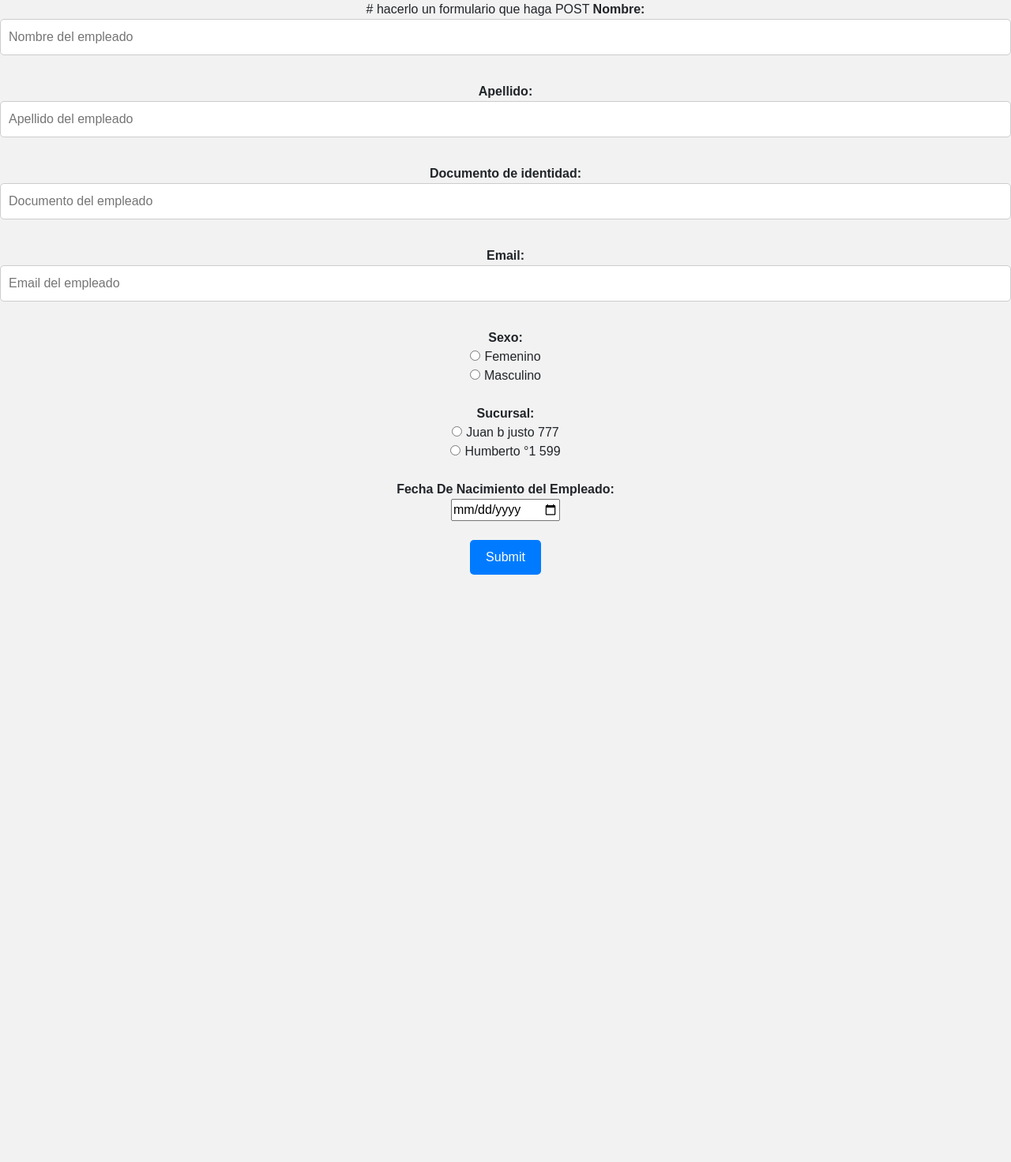
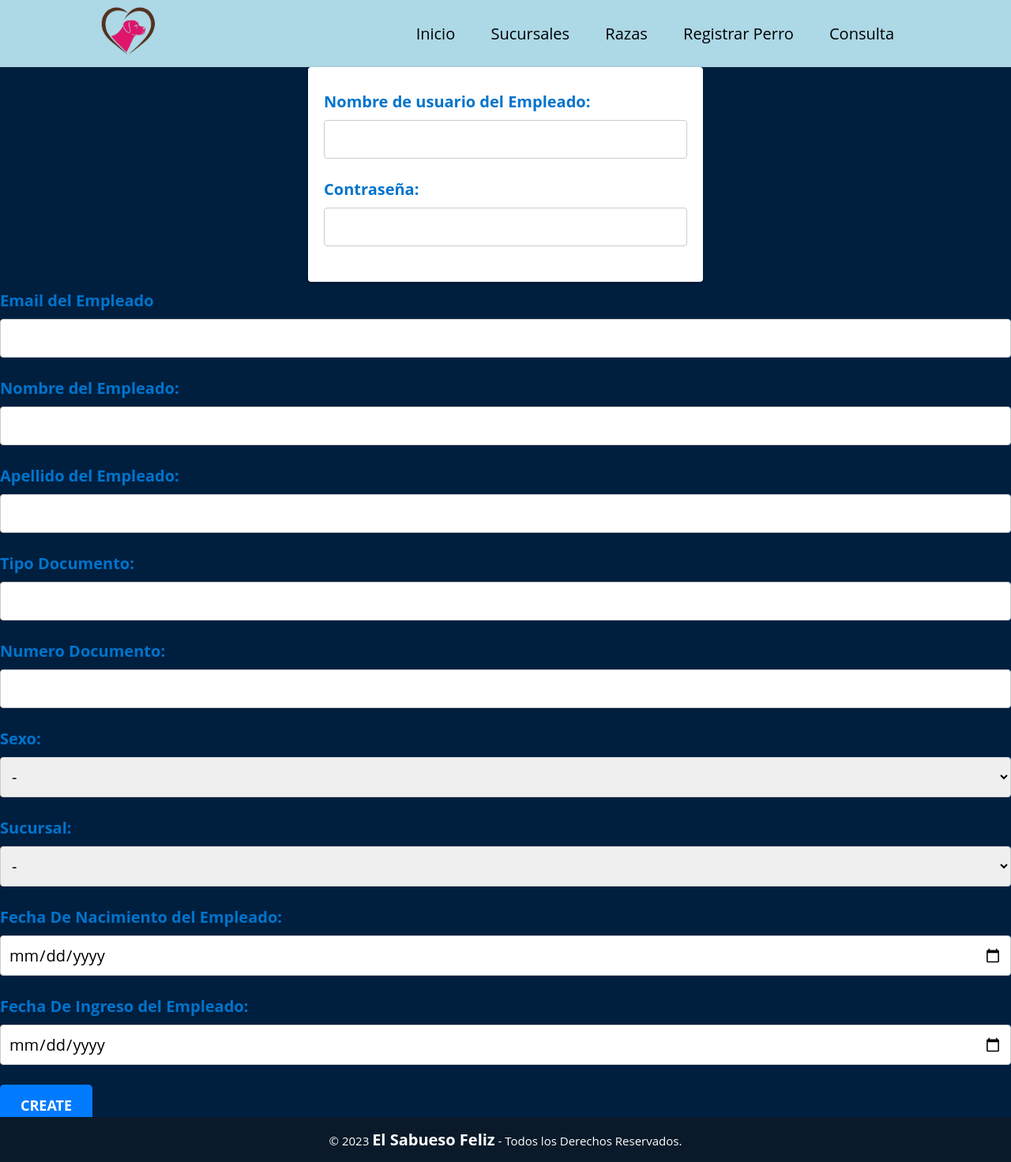
Before and after one commit to Fran-Montini/ElSabuesoFeliz, a Django app: template app/templates/LoginEmpleado.html in a window 1280 px wide. Shown: the whole page at 79% size. Before the commit the page ends 728 px from the top, so only its background shows below. Run offline with Django 4.2, Linux system fonts and the light colour scheme; the template is opened without the code that fills it: values that come from a table or form of the project are taken from there, others are empty; data comes from the database, SQL or seed files in the repository; both versions use the stored data as it was after the commit; some libraries are stand-ins or nearby versions.

Commit message:
template registrer empleado

```diff
--- a/app/static/CSS/RegisterEmpleado.css
+++ b/app/static/CSS/RegisterEmpleado.css
@@ -1,68 +1,97 @@
-/* Estilos generales */
 body {
   font-family: Arial, sans-serif;
-    background-color: #f2f2f2;
-    margin: 0;
-    padding: 0;
-    text-align: center;
+  background-color: #001f3f; /* Azul marino */
+  color: #fff; /* Texto blanco para mejor contraste */
 }
 
 .container {
-    max-width: 600px;
+  background-color: #ffffff;
+  padding: 20px;
+  border-radius: 4px;
+  box-shadow: 0 2px 5px rgba(0, 0, 0, 0.2);
+  max-width: 500px;
   margin: 0 auto;
-    padding: 20px;
-    background-color: #fff;
-    border-radius: 5px;
-    box-shadow: 0 0 10px rgba(0, 0, 0, 0.2);
 }
 
-  /* Estilos para etiquetas y campos de entrada */
 label {
   font-weight: bold;
+  display: block;
+  color: #0074cc;
+  margin-top: 10px;
 }
 
 input[type="text"],
 input[type="number"],
-  input[type="email"],m
-  input[type="date"] {
+input[type="email"],
+input[type="date"],
+input[type="password"],
+select {
   width: 100%;
   padding: 10px;
-    margin-bottom: 10px;
+  margin: 10px 0; /* Aumenta el margen */
   border: 1px solid #ccc;
-    border-radius: 5px;
+  border-radius: 4px;
+  box-sizing: border-box;
 }
 
-  /* Estilos para los botones de radio */
 input[type="radio"] {
   margin-right: 5px;
 }
 
-  /* Estilos para el botón de envío */
 input[type="submit"] {
-    background-color: #007BFF;
-    color: #fff;
-    padding: 10px 20px;
+  background-color: #4CAF50;
+  color: white;
+  padding: 12px 24px; /* Aumenta el relleno */
   border: none;
-    border-radius: 5px;
+  border-radius: 4px;
   cursor: pointer;
+  transition: background-color 0.3s ease, border 0.3s ease; /* Agrega transición al borde */
 }
 
-  /* Estilos para el formulario */
-  form {
-    margin-top: 20px;
+input[type="submit"]:hover {
+  background-color: #45a049;
+  border: 2px solid #0056b3;
 }
 
-  /* Estilos para el contenedor de radio buttons */
-  .radio-container {
-    display: flex;
-    flex-direction: column;
-    margin-left: 20px;
+.container h2 {
+  text-align: center;
 }
 
-  /* Estilos para la página de inicio */
-  header {
-    background-color: #007BFF;
+.form-group {
+  margin-bottom: 15px;
+}
+
+.radio-label {
+  display: flex;
+  align-items: center;
+  margin-bottom: 10px; /* Ajusta el margen inferior */
+}
+
+.radio-label input[type="radio"] {
+  margin-right: 5px;
+}
+
+.fa {
+  margin-right: 5px;
+  font-size: 1.5rem;
+}
+
+.boton-bonito {
+  display: inline-block;
+  padding: 12px 24px; /* Aumenta el relleno */
+  font-size: 18px; /* Aumenta el tamaño del texto */
+  font-weight: bold;
+  text-align: center;
+  text-decoration: none;
+  cursor: pointer;
+  border-radius: 5px;
+  transition: background-color 0.3s ease, border 0.3s ease; /* Agrega transición al borde */
   color: #fff;
-    padding: 10px 0;
-    text-align: center;
+  background-color: #007bff;
+  border: 2px solid #007bff;
 }
+
+.boton-bonito:hover {
+  background-color: #0056b3;
+  border: 2px solid #0056b3;
+}
--- a/app/templates/LoginEmpleado.html
+++ b/app/templates/LoginEmpleado.html
@@ -1,44 +1,98 @@
-{% load static %}
+{% extends 'index.html'%}
+{% load static  %}
 
 <!DOCTYPE html>
-<html lang="es">
+<html lang="en">
 <head>
     <meta charset="UTF-8">
-    <meta http-equiv="X-UA-Compatible" content="IE=edge">
     <meta name="viewport" content="width=device-width, initial-scale=1.0">
     <title>Registrar Empleado</title>
+    {% block head%}
+    <link rel="stylesheet" href="{% static 'CSS/styles.css' %}">
+    <link rel="stylesheet" href="{% static 'JS/index.js' %}">
+    <link rel="stylesheet" href="{% static 'CSS/RegisterEmpleado.css' %}">
+    {% endblock%}
+</head>
 
-    <link href="https://cdn.jsdelivr.net/npm/bootstrap@5.0.1/dist/css/bootstrap.min.css" rel="stylesheet" integrity="sha384-+0n0xVW2eSR5OomGNYDnhzAbDsOXxcvSN1TPprVMTNDbiYZCxYbOOl7+AMvyTG2x" crossorigin="anonymous">
-    <link rel="stylesheet" href="{% static 'CSS/RegisterEmpleado.css'%}">
-    <link rel="stylesheet" href="https://cdn.jsdelivr.net/npm/bootstrap-icons@1.5.0/font/bootstrap-icons.css">
-    <script src="https://kit.fontawesome.com/8c86341407.js" crossorigin="anonymous"></script>
-</head>
 <body>
+    {% block content%}
+    <div class="container mt-4">
+        <form action="" method="post">
+            {% csrf_token %}
 
-    # hacerlo un formulario que haga POST
-<label for="nombre">Nombre:</label><br>
-<input type="text" name="Nombre" id="nombre" placeholder="Nombre del empleado"><br><br>
-<label for="apellido">Apellido:</label><br>
-<input type="text" name="Apellido" id="apellido" placeholder="Apellido del empleado"><br><br>
-<label for="Documento">Documento de identidad:</label><br>
-<input type="number" name="Dni" id="Documento" placeholder="Documento del empleado"><br><br>
-<label for="mail">Email:</label><br>
-<input type="email" name="mail" id="mail" placeholder="Email del empleado"><br><br>
-<label for="sexo">Sexo:</label><br>
-<input type="radio" name="genero" id="sexo">Femenino <br>
-<input type="radio" name="genero" id="sexo">Masculino <br> <br>
-<label for="sucu">Sucursal:</label><br>
-<input type="radio" name="Sucursal" id="sucu">Juan b justo 777 <br>
-<input type="radio" name="Sucursal" id="sucu">Humberto °1 599 <br> <br>
-<label for="Nacimiento">Fecha De Nacimiento del Empleado:</label> <br>
-<input type="date" name="fechaN" id="Nacimiento"><br><br>
+            <div class="form-group">
+                <label for="usuario">Nombre de usuario del Empleado:</label>
+                <input type="text" class="form-control" name="Usuario" id="usuario">
+            </div>
+
+            <div class="row form-group">
+                <label for="contraseñaEmpleado">Contraseña:</label>
+                <input type="password" id="ContraseñaEmpleado" class="form-control" name="pass-empleado" pattern="[A-Za-z0-9\s,.-]+" required>
+                </div>
+            </div>
+
+            <div class="form-group">
+                <label for="email">Email del Empleado</label>
+                <input type="email" class="form-control" name="mail" id="Email">
+            </div>
+
+            <div class="form-group">
+                <label for="nombre">Nombre del Empleado:</label>
+                <input type="text" class="form-control" name="Nombre" id="nombre" required>
+            </div>
+
+            <div class="form-group">
+                <label for="apellido">Apellido del Empleado:</label>
+                <input type="text" class="form-control" name="Apellido" id="apellido" required>
+            </div>
+
+            <div class="row form-group">
+
+                <label for="lbl-tipo-documento">Tipo Documento:</label>
+                <input type="text" id="tipo-documento-empleado" class="form-control" name="tipo-documento-empleado" required>
+                </div>
+            </div>
+
+            <div class="row form-group">
+                <label  for="lbl-tipo-documento">Numero Documento:</label>
+                <input type="text" id="nro-documento-empleado" class="form-control" name="nro-documento-empleado" required>
+                </div>
+            </div>
+
+            <div class="form-group">
+                <label for="sexo">Sexo:</label>
+                <select class="form-control" id="sexo" name="sexo" placeholder="Elija el sexo del Empleado" required>
+                    <option value="" disabled selected>-</option>
+                    <option value="Masculino">Masculino</option>
+                    <option value="Femenino">Femenino</option>
+                </select>
+            </div>
+
+            <div class="form-group">
+                <label for="raza">Sucursal:</label>
+                <select class="form-control" id="Sucursal" name="Sucursal" placeholder="Elija la sucursal" required>
+                    <option value="" disabled selected>-</option>
+
+                        <option value="{{ sucursal.direccion }}">{{ sucursal.direccion }}</option>
+
+                </select>
+            </div>
+
+            <div class="form-group">
+                <label for="fechaNacimiento">Fecha De Nacimiento del Empleado:</label>
+                <input type="date" class="form-control" name="fechaNacimiento" id="fechaNacimiento" required>
+            </div>
+
+            <div class="form-group">
+                <label for="Registro">Fecha De Ingreso del Empleado:</label>
+                <input type="date" class="form-control" name="FechaIgreso" id="FechaIngreso" required>
+            </div>
 
 
+            <button type="submit" class="boton-bonito">CREATE</button><br><br><br>
+        </form>
+    </div>
+    {% endblock%}
 
-
-<input type="submit">
-
-    </section>
-    <script src="/app/static/JS/usuario.js"></script>
 </body>
 </html>
```
Also changed, not shown: db.sqlite3. Lines whose indentation alone changed are shown as unchanged.
